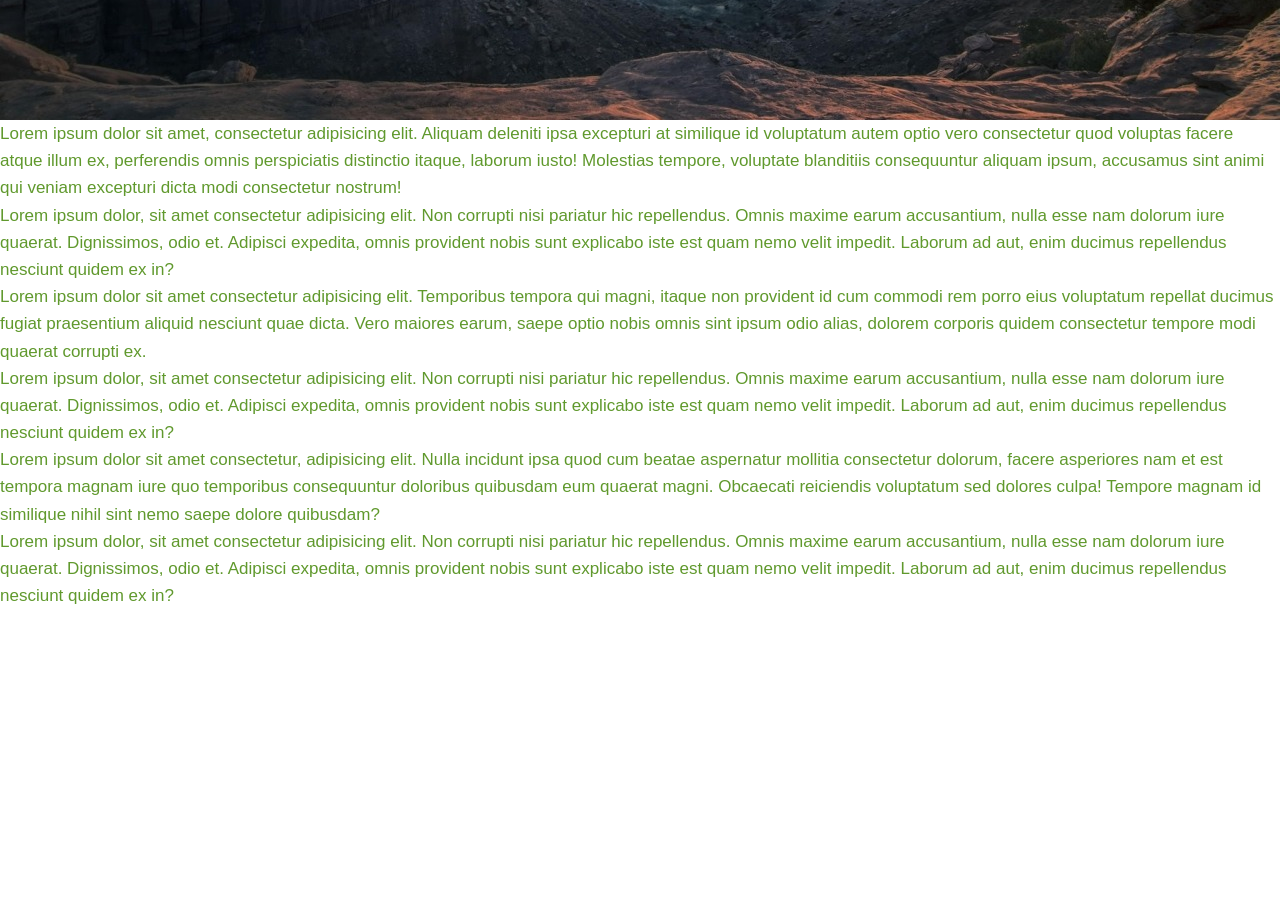
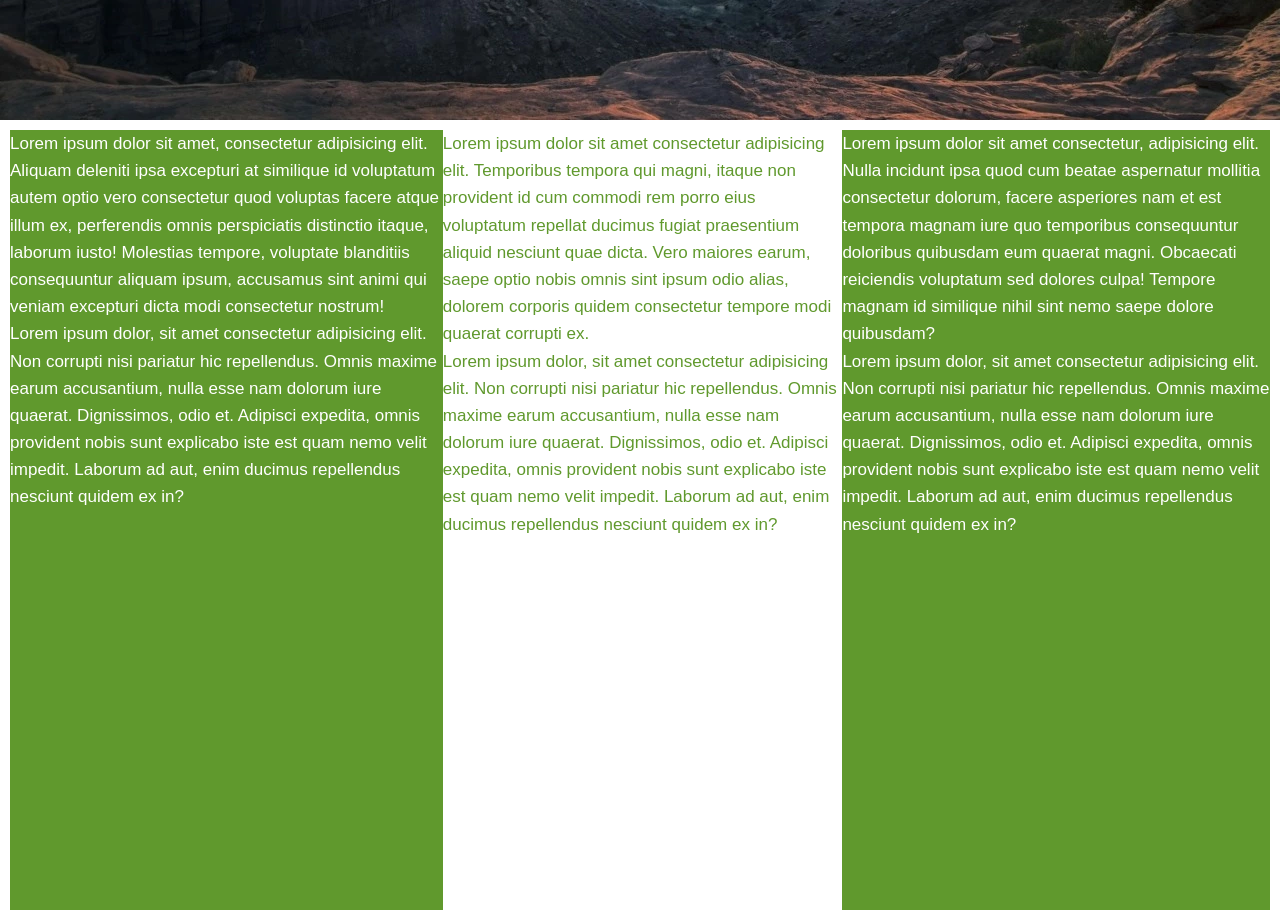
Before and after one commit to milan978gh/fullscreen-main-page, a plain HTML site: page index.html in a window 1280 px wide. Shown: the part 680-1600 px from the top of the page. Before the commit the page ends 1289 px from the top, so only its background shows below. Drawn offline with Linux system fonts and the light colour scheme.

Commit message:
img change

```diff
--- a/css/style.css
+++ b/css/style.css
@@ -5,6 +5,7 @@
     padding: 0;
     text-decoration: none;
     list-style: none;
+    box-sizing: border-box;
 }
 body{
     font-family: Arial, Helvetica, sans-serif;
@@ -12,8 +13,10 @@ body{
     color: #60992d;
     line-height: 1.6;
 }
+
+/* showcase */
 #showcase{
-    background: url('../img/main-bg.jpg') no-repeat center center / cover;
+    background: url('../img/main-bg.webp') no-repeat center center / cover;
     height: 100vh;
     display: flex;
     flex-direction: column;
@@ -45,3 +48,14 @@ body{
 #showcase .button:hover{
     background: #60992d;
 }
+
+/* section */
+#section{
+    display: flex;
+    height: 100vh;
+    padding: 10px;
+}
+#section .box-1, .box-3{
+    background: #60992d;
+    color: #fff;
+}
--- a/index.html
+++ b/index.html
@@ -16,25 +16,25 @@
         <h1>Welcome to the Canyon</h1>
         <p>Lorem ipsum, dolor sit amet consectetur adipisicing elit. Eum, doloremque!</p>
 
-        <a href="#" class="button">Take a Peak</a>
+        <a href="#section" class="button">Take a Peak</a>
 
     </header>
 
     <section id="section">
 
-        <div class="box1">
+        <div class="box-1">
             <p>Lorem ipsum dolor sit amet, consectetur adipisicing elit. Aliquam deleniti ipsa excepturi at similique id voluptatum autem optio vero consectetur quod voluptas facere atque illum ex, perferendis omnis perspiciatis distinctio itaque, laborum iusto! Molestias tempore, voluptate blanditiis consequuntur aliquam ipsum, accusamus sint animi qui veniam excepturi dicta modi consectetur nostrum!</p>
 
             <p>Lorem ipsum dolor, sit amet consectetur adipisicing elit. Non corrupti nisi pariatur hic repellendus. Omnis maxime earum accusantium, nulla esse nam dolorum iure quaerat. Dignissimos, odio et. Adipisci expedita, omnis provident nobis sunt explicabo iste est quam nemo velit impedit. Laborum ad aut, enim ducimus repellendus nesciunt quidem ex in?</p>
         </div>
 
-        <div class="box2">
+        <div class="box-2">
             <p>Lorem ipsum dolor sit amet consectetur adipisicing elit. Temporibus tempora qui magni, itaque non provident id cum commodi rem porro eius voluptatum repellat ducimus fugiat praesentium aliquid nesciunt quae dicta. Vero maiores earum, saepe optio nobis omnis sint ipsum odio alias, dolorem corporis quidem consectetur tempore modi quaerat corrupti ex.</p>
 
             <p>Lorem ipsum dolor, sit amet consectetur adipisicing elit. Non corrupti nisi pariatur hic repellendus. Omnis maxime earum accusantium, nulla esse nam dolorum iure quaerat. Dignissimos, odio et. Adipisci expedita, omnis provident nobis sunt explicabo iste est quam nemo velit impedit. Laborum ad aut, enim ducimus repellendus nesciunt quidem ex in?</p>
         </div>
 
-        <div class="box3">
+        <div class="box-3">
             <p>Lorem ipsum dolor sit amet consectetur, adipisicing elit. Nulla incidunt ipsa quod cum beatae aspernatur mollitia consectetur dolorum, facere asperiores nam et est tempora magnam iure quo temporibus consequuntur doloribus quibusdam eum quaerat magni. Obcaecati reiciendis voluptatum sed dolores culpa! Tempore magnam id similique nihil sint nemo saepe dolore quibusdam?</p>
             <p>Lorem ipsum dolor, sit amet consectetur adipisicing elit. Non corrupti nisi pariatur hic repellendus. Omnis maxime earum accusantium, nulla esse nam dolorum iure quaerat. Dignissimos, odio et. Adipisci expedita, omnis provident nobis sunt explicabo iste est quam nemo velit impedit. Laborum ad aut, enim ducimus repellendus nesciunt quidem ex in?</p>
         </div>
```
Also changed, not shown: img/main-bg.jpg (deleted), img/main-bg.webp (added), img/pic-1.webp (added), img/pic-2.webp (added), img/pic-3.webp (added).
